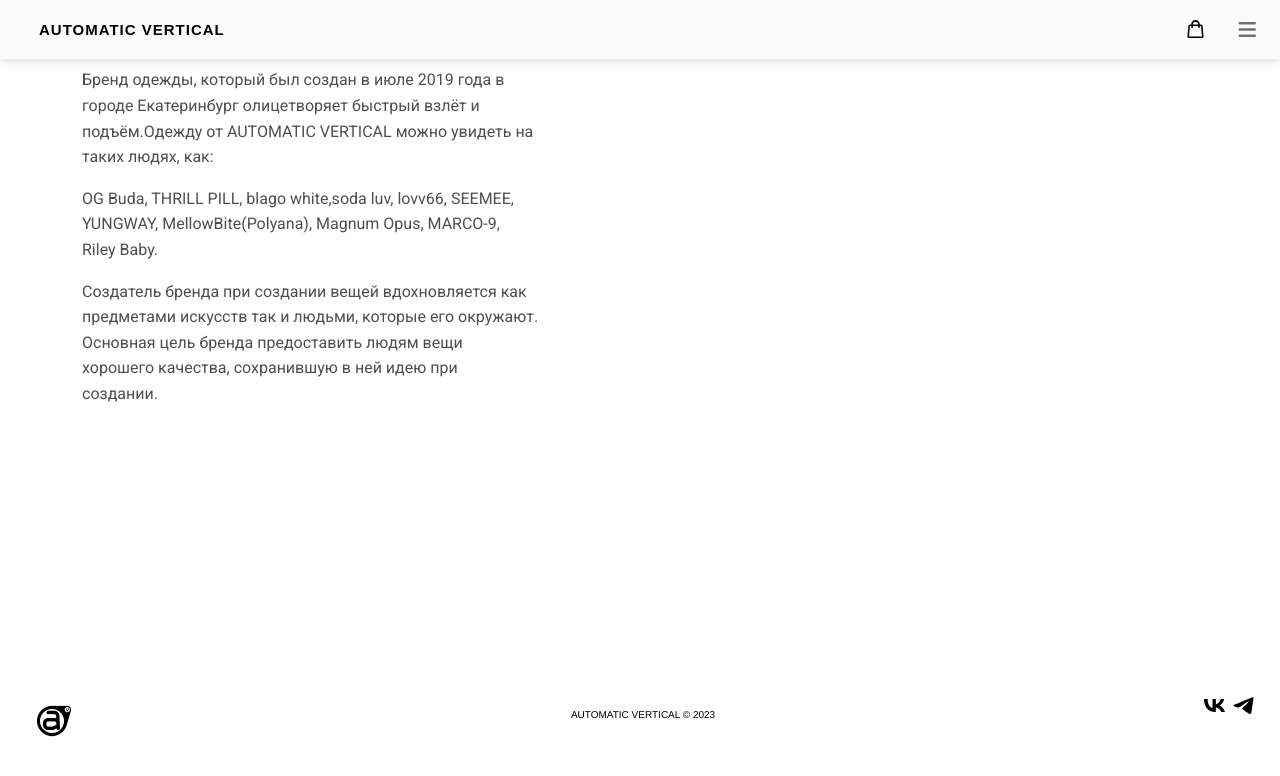
After one commit to sepxxx/online_shop_django, a Django app: page /aboutbrand/ in a window 1280 px wide. The commit adds this page. Shown: the top 776 px of the page. Run offline with Django 4.2, Linux system fonts and the light colour scheme; some libraries are stand-ins or nearby versions.

Commit message:
faq+details+about pages added

```diff
--- /dev/null
+++ b/store/templates/store/aboutbrand.html
@@ -0,0 +1,24 @@
+{% extends 'store/main.html' %}
+{% load static %}
+{% block content %}
+<div class="">
+            <p>
+                Бренд одежды, который был создан в июле 2019 года в<br>
+                городе Екатеринбург олицетворяет быстрый взлёт и<br>
+                подъём.Одежду от AUTOMATIC VERTICAL можно увидеть на<br>
+                таких людях, как:
+            </p>
+            <p>
+                OG Buda, THRILL PILL, blago white,soda luv, lovv66, SEEMEE,<br>
+                YUNGWAY, MellowBite(Polyana), Magnum Opus, MARCO-9,<br>
+                Riley Baby.
+            </p>
+            <p>
+                Создатель бренда при создании вещей вдохновляется как<br>
+                предметами искусств так и людьми, которые его окружают.<br>
+                Основная цель бренда предоставить людям вещи<br>
+                хорошего качества, сохранившую в ней идею при<br>
+                создании.
+            </p>
+</div>
+{% endblock content %}
--- a/store/templates/store/main.html
+++ b/store/templates/store/main.html
@@ -95,32 +95,35 @@
     </nav>
     <div class="collapse" id="navbarToggleExternalContent3">
       <div class="bg-transparent shadow-3 p-4 mb-3">
+          <a class="btn btn-block m-0 shadow-0" href="{% url 'aboutbrand' %}">О БРЕНДЕ</a>
+          <a class="btn btn-block m-0 shadow-0" href="{% url 'faq' %}">FAQ</a>
+          <a class="btn btn-block m-0 shadow-0" href="https://automaticvertical.ru/studio">AUTOMATIC STUDIO</a>
           {% if uauth %}
+          <a class="btn btn-block m-0 shadow-0" href="{% url 'orders' %}">МОИ ЗАКАЗЫ</a>
           <a class="btn btn-block m-0 shadow-0" href="{% url 'logout' %}">ВЫЙТИ</a>
-          <a class="btn btn-block m-0 shadow-0" href="{% url 'orders' %}">МОИ ЗАКАЗЫ</a>
           {% else %}
           <a class="btn btn-block m-0 shadow-0" href="{% url 'login' %}">АВТОРИЗОВАТЬСЯ</a>
           {% endif %}
       </div>
     </div>
 
-    <div class="container">
+    <div class="container" style = "min-height: calc(100vh - 200px);">
         {% block content %}
 
         {% endblock content %}
-        <hr>
     </div>
     <script type="text/javascript" src="{% static 'js/cart.js' %}"></script>
 </body>
 
-<footer class="container">
-    <div class="d-flex justify-content-between py-4">
+
+<footer class="" style="">
+    <div class="d-flex justify-content-between p-4">
         <div class="">
             <a href="{% url 'store' %}">
                 <img style="max-width: 60px;" src="{% static 'images/av.jpeg' %}">
             </a>
         </div>
-        <div class="mt-4">
+        <div class="mt-3">
             <div class="text-center footer__sign">
                 automatic vertical © 2023
             </div>
--- a/store/templates/store/store.html
+++ b/store/templates/store/store.html
@@ -4,8 +4,8 @@
     <div class="row">
         {% for product in products %}
         <div class="col-lg-3">
-            <a href="{% url 'prod' product.id %}">
-                <img class="img-fluid " src="{{product.imageURL}}" alt="">
+            <a class='' href="{% url 'detail' product.id %}" >
+                <img class="img-fluid" src="{{product.imageURL}}" alt="" data-mdb-toggle="animation" data-mdb-animation-reset="true" data-mdb-animation="fade-in-up">
                 <div class="text-center mfont">
                     <div class="mb-1">{{product.name}}</strong></div>
                     <div>${{product.price|floatformat:2}}</div>
@@ -15,4 +15,5 @@
         {% endfor %}
 
     </div>
+<hr>
 {% endblock content %}
--- a/store/urls.py
+++ b/store/urls.py
@@ -12,5 +12,7 @@
     path('login/', views.loginPage, name='login'),
     path('logout/', views.logoutUser, name='logout'),
     path('orders/', views.userOrders, name='orders'),
-    path('<int:pk>', views.prod, name='prod')
+    path('detail/<int:prod_id>', views.detail, name='detail'),
+    path('aboutbrand/', views.aboutbrand, name='aboutbrand'),
+    path('faq/', views.faq, name='faq'),
 ]
--- a/store/views.py
+++ b/store/views.py
@@ -1,8 +1,8 @@
 
 import datetime
-from django.shortcuts import render, redirect
+from django.shortcuts import render, redirect,get_object_or_404
 from .models import *
-from django.http import JsonResponse
+from django.http import JsonResponse, HttpResponse
 import json
 from . utils import *
 # from django.contrib.auth.forms import UserCreationForm
@@ -12,8 +12,18 @@
 from django.contrib.auth.decorators import login_required
 # Create your views here.
 
-def prod(request):
-    return render(request, 'store/prod.html')
+def faq(request):
+    uauth = request.user.is_authenticated
+    return render(request, 'store/faq.html', {'uauth': uauth})
+def aboutbrand(request):
+    uauth = request.user.is_authenticated
+    return render(request, 'store/aboutbrand.html', {'uauth': uauth})
+def detail(request, prod_id):
+    # return HttpResponse("You're looking at question %s." % prod_id)
+    product = get_object_or_404(Product, pk=prod_id)
+    uauth = request.user.is_authenticated
+    context = {'product': product, 'uauth': uauth}
+    return render(request, 'store/prod.html', context=context)
 @login_required(login_url='login')
 def userOrders(request):
     # проверяем есть ли у юзера complete заказы
@@ -27,7 +37,7 @@
 
     uauth = request.user.is_authenticated
 
-    context = { 'orders': orders, 'uauth': uauth}
+    context = {'orders': orders, 'uauth': uauth}
 
     return render(request, 'store/orders.html', context)
 
```
Also changed, not shown: store/templates/store/faq.html (added, +60 -0 lines), store/templates/store/prod.html (+13 -8 lines), db.sqlite3.
